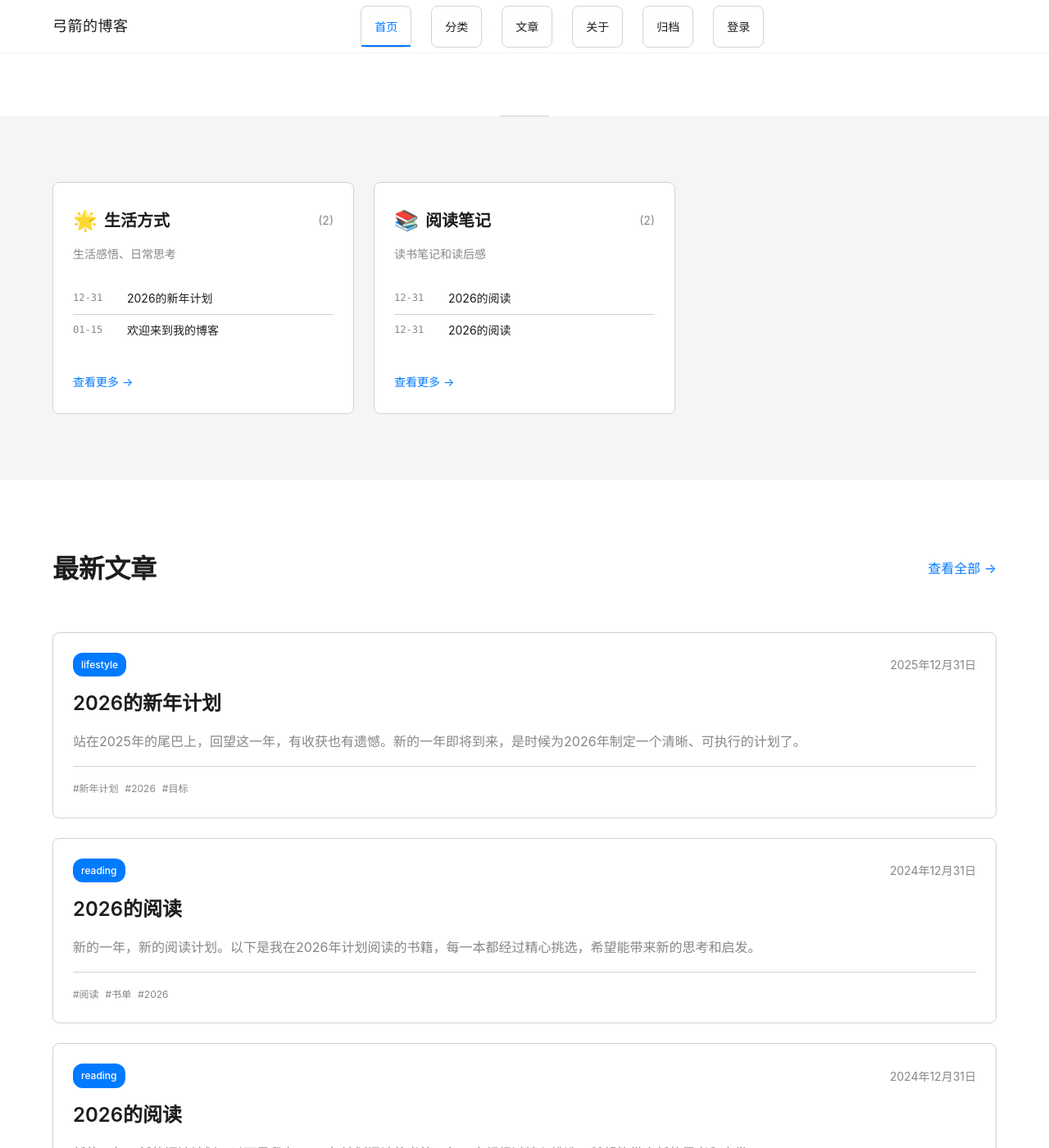
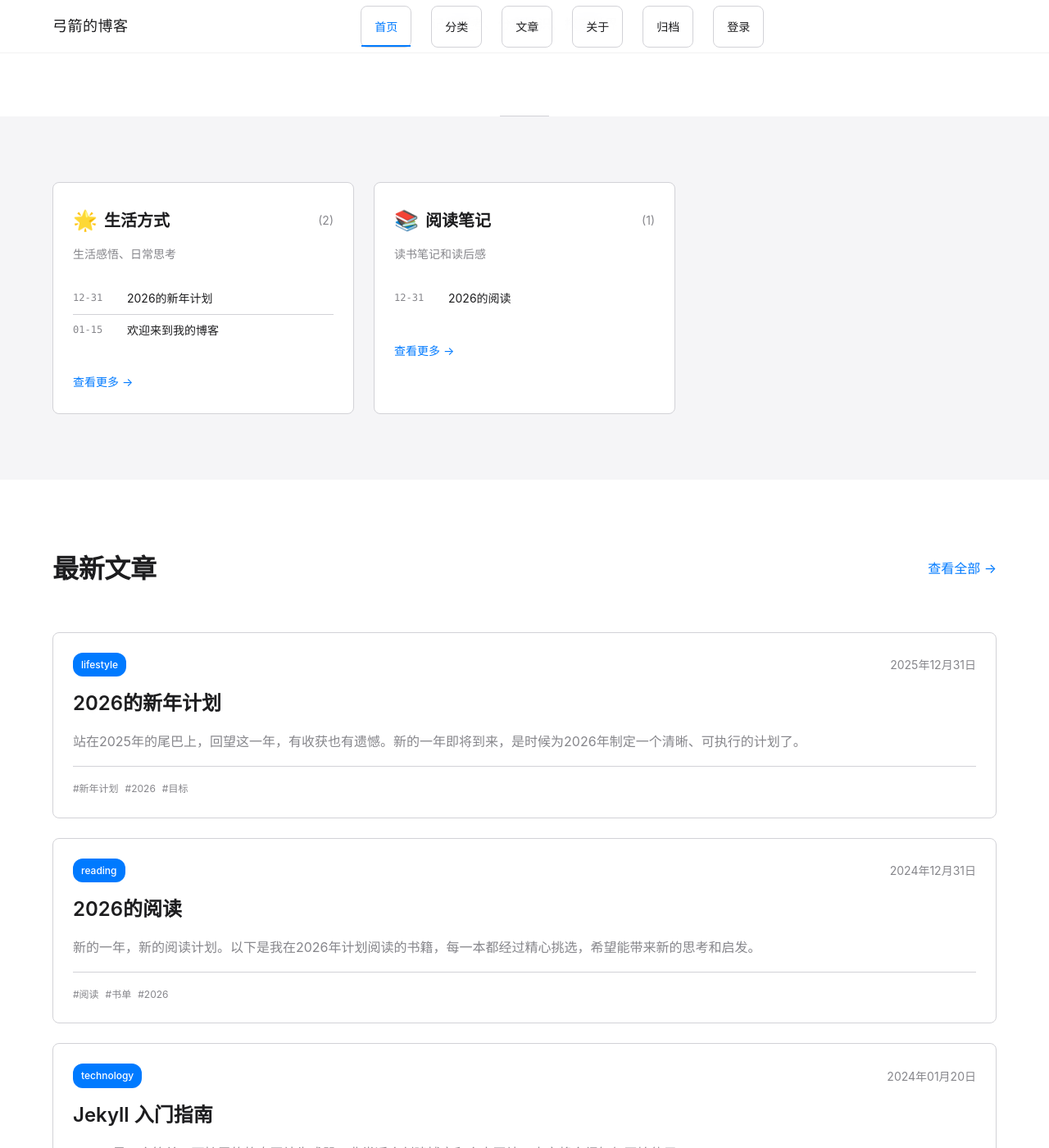
Before and after one commit to gonghejian/gonghejian.github.io, a Jekyll site: the page built from index.html, in a window 1280 px wide and 1400 px high, scrolled down 195 px. Shown: the whole window at 82% size. Built offline with Jekyll 4.4.1, drawn with Linux system fonts in a browser that asks for light colours; the list of posts is cut into pages by our own code.

```diff
--- a/Gemfile
+++ b/Gemfile
@@ -4,6 +4,7 @@ gem "jekyll", "~> 4.3"
 gem "jekyll-feed", "~> 0.12"
 gem "jekyll-sitemap", "~> 1.4"
 gem "jekyll-seo-tag", "~> 2.8"
+gem "jekyll-paginate", "~> 1.1"
 # jekyll-compress-html 插件在 RubyGems 上不可用，已移除
 # 如需 HTML 压缩，可以使用其他方法或插件
 
--- a/_config.yml
+++ b/_config.yml
@@ -22,6 +22,7 @@ plugins:
   - jekyll-feed
   - jekyll-sitemap
   - jekyll-seo-tag
+  - jekyll-paginate
   # jekyll-compress-html 插件已移除（RubyGems 上不可用）
 
 # 分页
--- a/_layouts/post.html
+++ b/_layouts/post.html
@@ -31,7 +31,8 @@ layout: default
         <div class="post-tags">
             <span class="tags-label">标签：</span>
             {% for tag in page.tags %}
-            <a href="{{ '/tags/' | relative_url }}{{ tag | slugify }}" class="tag-link">#{{ tag }}</a>
+            {% assign tag_string = tag | append: '' %}
+            <a href="{{ '/tags/' | relative_url }}{{ tag_string | slugify }}" class="tag-link">#{{ tag }}</a>
             {% endfor %}
         </div>
         {% endif %}
--- a/_posts/2026-01-01-2026-reading.md
+++ /dev/null
@@ -1,121 +0,0 @@
----
-layout: post
-title: "2026的阅读"
-date: 2024-12-31 10:00:00 +0800
-categories: [reading]
-tags: [阅读, 书单, 2026]
-author: 弓箭
----
-
-新的一年，新的阅读计划。以下是我在2026年计划阅读的书籍，每一本都经过精心挑选，希望能带来新的思考和启发。
-
-## 2026年书单
-
-<div class="book-list">
-    <div class="book-item">
-        <div class="book-cover">
-            <img src="{{ '/assets/images/books/book1.jpg' | relative_url }}" alt="《未来简史》封面" onerror="this.src='https://via.placeholder.com/200x300/007AFF/FFFFFF?text=未来简史'">
-        </div>
-        <div class="book-info">
-            <h3 class="book-title">《未来简史》</h3>
-            <p class="book-author">作者：尤瓦尔·赫拉利</p>
-            <p class="book-description">探索人类未来的可能性，思考科技发展对人类社会的影响。这本书将帮助我们理解即将到来的变革。</p>
-            <div class="book-meta">
-                <span class="book-category">科技·未来</span>
-                <span class="book-rating">⭐⭐⭐⭐⭐</span>
-            </div>
-        </div>
-    </div>
-
-    <div class="book-item">
-        <div class="book-cover">
-            <img src="{{ '/assets/images/books/book2.jpg' | relative_url }}" alt="《深度工作》封面" onerror="this.src='https://via.placeholder.com/200x300/007AFF/FFFFFF?text=深度工作'">
-        </div>
-        <div class="book-info">
-            <h3 class="book-title">《深度工作》</h3>
-            <p class="book-author">作者：卡尔·纽波特</p>
-            <p class="book-description">在注意力分散的时代，如何培养专注力，进行深度工作，创造真正的价值。这是一本关于效率提升的经典之作。</p>
-            <div class="book-meta">
-                <span class="book-category">效率·工作</span>
-                <span class="book-rating">⭐⭐⭐⭐⭐</span>
-            </div>
-        </div>
-    </div>
-
-    <div class="book-item">
-        <div class="book-cover">
-            <img src="{{ '/assets/images/books/book3.jpg' | relative_url }}" alt="《设计中的设计》封面" onerror="this.src='https://via.placeholder.com/200x300/007AFF/FFFFFF?text=设计中的设计'">
-        </div>
-        <div class="book-info">
-            <h3 class="book-title">《设计中的设计》</h3>
-            <p class="book-author">作者：原研哉</p>
-            <p class="book-description">日本设计大师原研哉的设计哲学，探讨设计的本质和意义。对于理解简约美学和设计思维非常有帮助。</p>
-            <div class="book-meta">
-                <span class="book-category">设计·美学</span>
-                <span class="book-rating">⭐⭐⭐⭐⭐</span>
-            </div>
-        </div>
-    </div>
-
-    <div class="book-item">
-        <div class="book-cover">
-            <img src="{{ '/assets/images/books/book4.jpg' | relative_url }}" alt="《创新者的窘境》封面" onerror="this.src='https://via.placeholder.com/200x300/007AFF/FFFFFF?text=创新者的窘境'">
-        </div>
-        <div class="book-info">
-            <h3 class="book-title">《创新者的窘境》</h3>
-            <p class="book-author">作者：克莱顿·克里斯坦森</p>
-            <p class="book-description">为什么优秀的企业会失败？这本书揭示了创新与颠覆的规律，对于理解商业和技术创新具有重要意义。</p>
-            <div class="book-meta">
-                <span class="book-category">商业·创新</span>
-                <span class="book-rating">⭐⭐⭐⭐⭐</span>
-            </div>
-        </div>
-    </div>
-
-    <div class="book-item">
-        <div class="book-cover">
-            <img src="{{ '/assets/images/books/book5.jpg' | relative_url }}" alt="《人类简史》封面" onerror="this.src='https://via.placeholder.com/200x300/007AFF/FFFFFF?text=人类简史'">
-        </div>
-        <div class="book-info">
-            <h3 class="book-title">《人类简史》</h3>
-            <p class="book-author">作者：尤瓦尔·赫拉利</p>
-            <p class="book-description">从认知革命到科学革命，探索人类历史的宏大叙事。这本书将帮助我们理解人类如何走到今天。</p>
-            <div class="book-meta">
-                <span class="book-category">历史·人文</span>
-                <span class="book-rating">⭐⭐⭐⭐⭐</span>
-            </div>
-        </div>
-    </div>
-
-    <div class="book-item">
-        <div class="book-cover">
-            <img src="{{ '/assets/images/books/book6.jpg' | relative_url }}" alt="《原则》封面" onerror="this.src='https://via.placeholder.com/200x300/007AFF/FFFFFF?text=原则'">
-        </div>
-        <div class="book-info">
-            <h3 class="book-title">《原则》</h3>
-            <p class="book-author">作者：瑞·达利欧</p>
-            <p class="book-description">桥水基金创始人的生活和工作原则，分享如何建立系统化的思维框架，做出更好的决策。</p>
-            <div class="book-meta">
-                <span class="book-category">思维·决策</span>
-                <span class="book-rating">⭐⭐⭐⭐⭐</span>
-            </div>
-        </div>
-    </div>
-</div>
-
-## 阅读计划
-
-我计划每个月至少阅读2-3本书，并定期更新阅读进度和心得。每读完一本书，我都会在博客上分享阅读笔记和思考。
-
-## 为什么选择这些书？
-
-这些书籍涵盖了科技、效率、设计、商业、历史和思维等多个领域，希望能帮助我：
-
-- **拓宽视野**：了解不同领域的知识和观点
-- **提升思维**：学习系统化的思考方法
-- **启发创新**：从优秀的思想中汲取灵感
-- **保持学习**：养成持续阅读和学习的习惯
-
----
-
-*最后更新：2026年1月1日*
```
Also changed, not shown: DEPLOY_CHECKLIST.md (added, +112 -0 lines).
